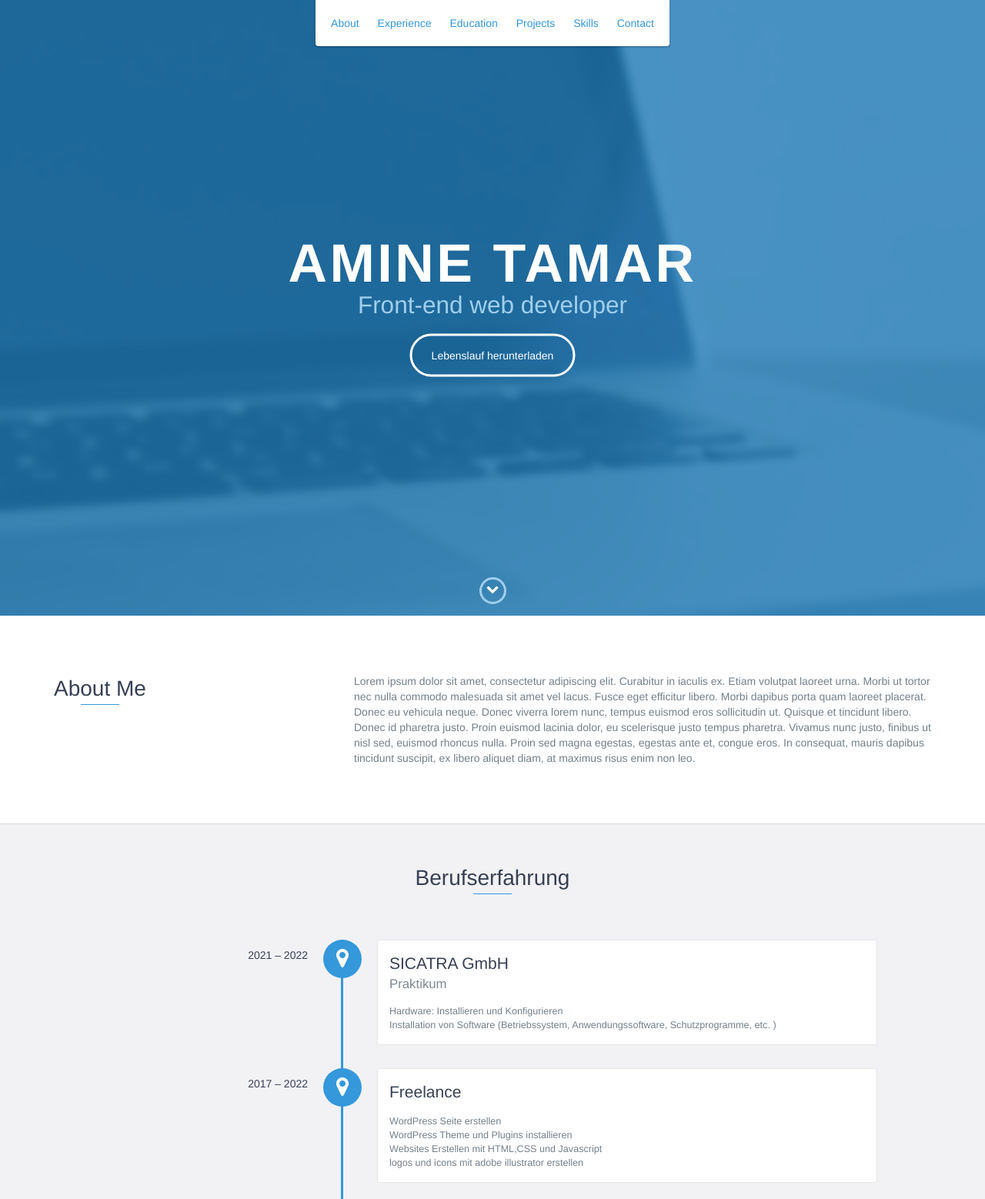
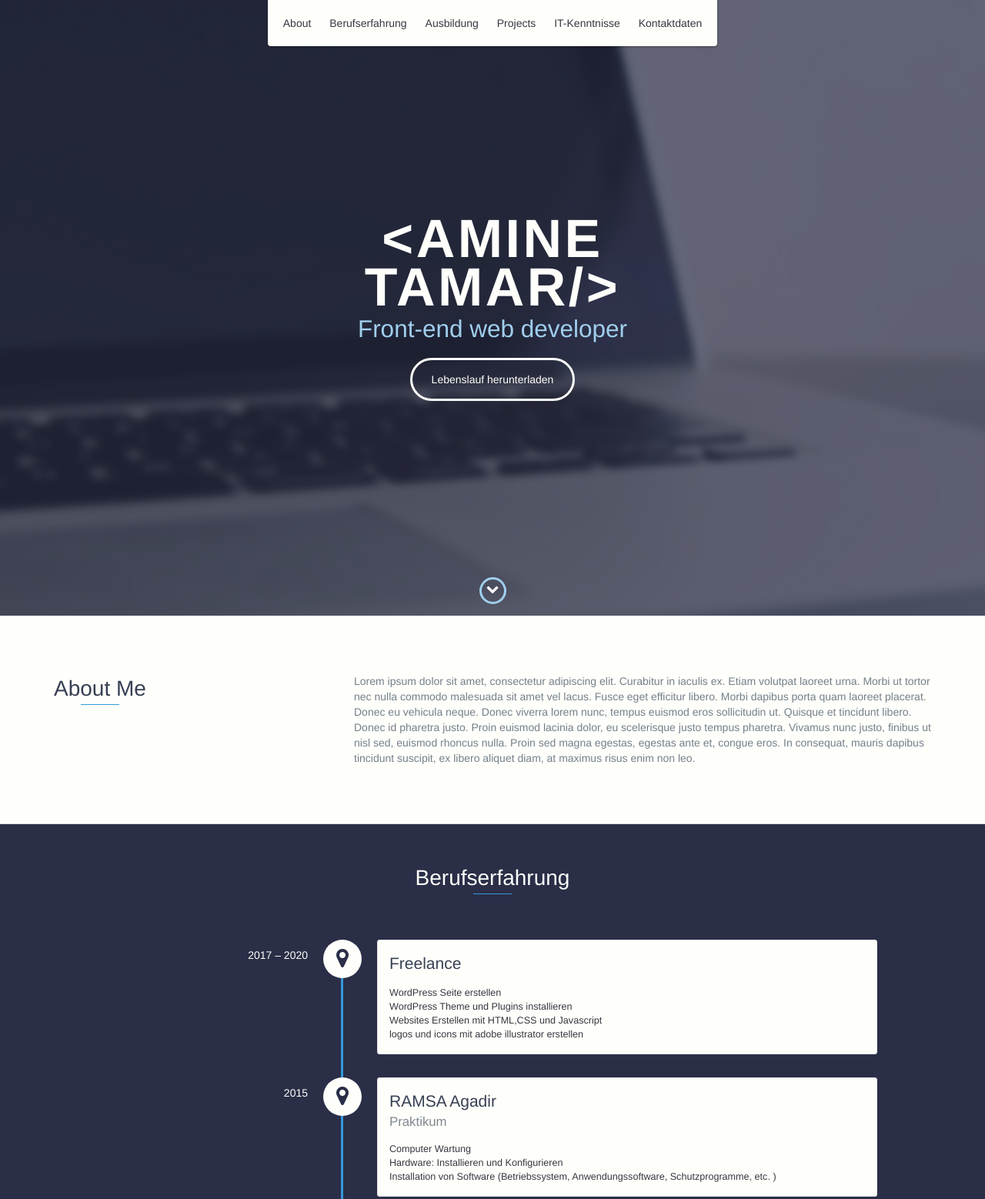
Before and after one commit to AmineTamar/Aminetamar.github.io, a website: page index.html in a window 1280 px wide. Shown: the top 1558 px of the page at 77% size. Drawn offline with nearby package versions, Linux system fonts and the light colour scheme.

Commit message:
changed colors and Resume

```diff
--- a/css/styles.css
+++ b/css/styles.css
@@ -5,3 +5,51 @@
   color:white;
 
 }
+:root{
+  --maincolor:#2a2e47;
+  --seconadrycolor:#fefefa;
+  --thirdcolor : #373741;
+  --maincolor2:#2a2e47;
+
+  /*--maincolor2:#e4e4ea;*/
+  --fourthcolor:#ffe7d4;
+
+
+}
+.vtimeline-icon{
+  color: var(--maincolor);
+  background-color:var(--seconadrycolor);
+}
+
+.vtimeline-date{
+  color: var(--seconadrycolor);
+}
+.vtimeline-content{
+  background-color: var(--seconadrycolor);
+}
+.vtimeline-content p{
+
+  color:var(--thirdcolor);
+}
+.project {
+  background-color: var(--seconadrycolor);
+}
+.call{
+  color: var(--seconadrycolor);
+}
+
+.btn-rounded-white {
+  display: inline-block;
+  color: var(--seconadrycolor);
+  padding: 15px 25px;
+  border: 3px solid var(--seconadrycolor);
+  border-radius: 30px;
+  transition: .5s ease all;
+}
+
+.btn-rounded-white:hover{
+  background-color:var(--thirdcolor);
+}
+header a{
+  color: var(--thirdcolor);
+}
--- a/index.html
+++ b/index.html
@@ -23,24 +23,24 @@
         <div id="mobile-menu-close">
             <span>Close</span> <i class="fa fa-times" aria-hidden="true"></i>
         </div>
-        <ul id="menu" class="shadow">
+        <ul style="background-color:var(--seconadrycolor)" id="menu" class="shadow">
             <li>
                 <a href="#about">About</a>
             </li>
             <li>
-                <a href="#experience">Experience</a>
+                <a href="#experience">Berufserfahrung</a>
             </li>
             <li>
-                <a href="#education">Education</a>
+                <a href="#education">Ausbildung</a>
             </li>
             <li>
                 <a href="#projects">Projects</a>
             </li>
             <li>
-                <a href="#skills">Skills</a>
+                <a href="#skills">IT-Kenntnisse</a>
             </li>
             <li>
-                <a href="#contact">Contact</a>
+                <a href="#contact">Kontaktdaten</a>
             </li>
         </ul>
     </header>
@@ -48,13 +48,14 @@
 
     <div id="lead">
         <div id="lead-content">
-            <h1>Amine Tamar</h1>
+            <h1 style="color:var(--seconadrycolor)">
+                &lt;Amine Tamar/></h1>
             <h2>Front-end web developer</h2>
-            <a href="/Amine Tamar Lebenslauf.pdf" class="btn-rounded-white" download >Lebenslauf herunterladen</a>
+            <a style="color: var(--seconadrycolor);" href="/Amine Tamar Lebenslauf.pdf" class="btn-rounded-white" download >Lebenslauf herunterladen</a>
         </div>
         <!-- End #lead-content -->
 
-        <div id="lead-overlay"></div>
+        <div  style="background-color: #2a2e47b3; "id="lead-overlay"></div>
 
         <div id="lead-down">
             <span>
@@ -65,7 +66,7 @@
     </div>
     <!-- End #lead -->
 
-    <div id="about">
+    <div id="about" style= "background-color:var(--seconadrycolor)">
         <div class="container">
             <div class="row">
                 <div class="col-md-4">
@@ -83,19 +84,20 @@
     </div>
     <!-- End #about -->
 
-    <div id="experience" class="background-alt">
-        <h2 class="heading">Berufserfahrung</h2>
+    <div  style="background-color: var(--maincolor2);"
+    id="experience" class="background-alt">
+
+        <h2 style="color: var(--seconadrycolor);"class="heading">Berufserfahrung</h2>
         <div id="experience-timeline">
-            <div data-date="2021 – 2022">
-                <h3>SICATRA GmbH</h3>
-                <h4>Praktikum</h4><p> Hardware: Installieren und Konfigurieren<br>
-                    Installation von Software
-(Betriebssystem, Anwendungssoftware, Schutzprogramme, etc. )</p>
+
+           <!--  <div  data-date="2021 – 2022">
+                <h3> GmbH</h3>
+                <h4>Praktikum</h4><p> </p>
 
 
-            </div>
+            </div>-->
 
-            <div data-date="2017 –  2022">
+            <div data-date="2017 –  2020">
                 <h3>Freelance</h3>
                 <h4></h4>
                 <p>
@@ -109,15 +111,19 @@ Websites Erstellen mit HTML,CSS und Javascript </p><p>logos und icons mit adobe
                 <h4>Praktikum </h4>
                 <p>
                     Computer Wartung <br>
-                    Pflege und Weiterentwicklung der Anwendungen des Unternehmens
+                    Hardware: Installieren und Konfigurieren<br>
+                    Installation von Software
+(Betriebssystem, Anwendungssoftware, Schutzprogramme, etc. )
 
                 </p>
+
+
             </div>
         </div>
     </div>
     <!-- End #experience -->
 
-    <div id="education">
+    <div class="exp" style="background-color: var(--seconadrycolor); " id="education">
         <h2 class="heading">Ausbildung</h2>
         <div class="education-block">
             <h3>Deutsch Privatshule , Agadir</h3>
@@ -175,8 +181,8 @@ Techniken der IT-Entwicklung
     <!-- End #education -->
 
 
-    <div id="projects" class="background-alt">
-        <h2 class="heading">Projects</h2>
+    <div id="projects" class="background-alt" style="background-color:var(--maincolor2)">
+        <h2 style="color:var(--seconadrycolor)"class="heading">Projects</h2>
         <div class="container">
             <div class="row">
                 <div class="project shadow-large">
@@ -268,7 +274,7 @@ I programmed the "Burger Menu" and made sure the videos played properly using ja
 
                 <div class="project shadow-large">
                     <div class="project-image">
-                        <img src="images/project.jpg" />
+                        <img src="images/project.jpg">
                     </div>
                     <!-- End .project-image -->
                     <div class="project-info">
@@ -287,7 +293,7 @@ I programmed the "Burger Menu" and made sure the videos played properly using ja
     </div>
     <!-- End #projects -->
 
-    <div id="skills">
+    <div style="background-color: var(--seconadrycolor);"id="skills">
         <h2 class="heading">IT-Kenntnisse</h2>
         <ul>
 
@@ -306,7 +312,7 @@ I programmed the "Burger Menu" and made sure the videos played properly using ja
         </ul>
     </div>
 
-    <div id="skills">
+    <div style="background-color: var(--seconadrycolor);"id="skills">
         <h2 class="heading">Sprachen</h2>
         <ul>
             <li>Arabisch</li>
@@ -322,15 +328,17 @@ I programmed the "Burger Menu" and made sure the videos played properly using ja
 
     <!-- End #skills -->
 
-    <div id="contact">
-        <h2>Get in Touch</h2>
+    <div style="background-color: var(--maincolor);"    id="contact">
+
+        <h2 style="color:var(--seconadrycolor)";>Get in Touch</h2>
         <p class ="call">aminetamar95@gmail.com</p>
         <p class ="call">Tel :+ 212 601 824 505 </p>
+
 
     </div>
     <!-- End #contact -->
 
-    <footer>
+    <footer style="background-color: var(--seconadrycolor);">
         <div class="container">
             <div class="row">
                 <div class="col-sm-5 copyright">
```
Also changed, not shown: images/project.jpg, 1 other file.
